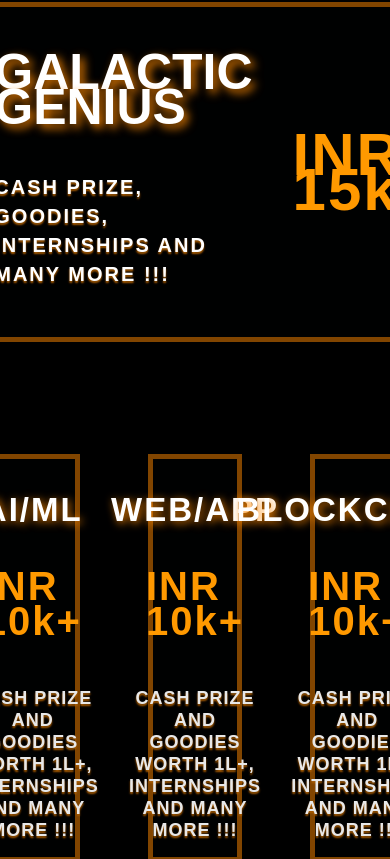
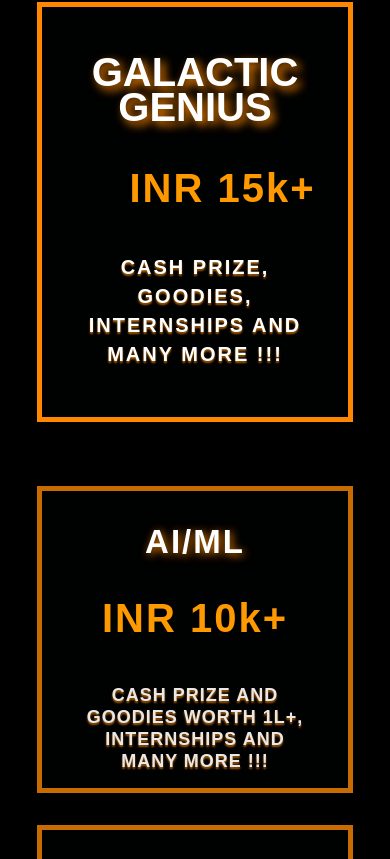
Before and after one commit to CSI-KJSCE/Hackerstellar, a React (Create React App) app: page / in a window 390 px wide. Shown: the part 4185-5044 px from the top of the page. Built offline with nearby package versions, Linux system fonts and the light colour scheme.

Commit message:
feat: Media quries for prize component

```diff
--- /dev/null
+++ b/src/data/prizes/prizes.json
@@ -0,0 +1,17 @@
+[
+    {
+        "domain" : "AI/ML",
+        "prize" : "10",
+        "desc" : "CASH PRIZE AND GOODIES WORTH 1L+, INTERNSHIPS AND MANY MORE !!! "
+    },
+    {
+        "domain" : "WEB/APP",
+        "prize" : "10",
+        "desc" : "CASH PRIZE AND GOODIES WORTH 1L+, INTERNSHIPS AND MANY MORE !!! "
+    },
+    {
+        "domain" : "BLOCKCHAIN",
+        "prize" : "10",
+        "desc" : "CASH PRIZE AND GOODIES WORTH 1L+, INTERNSHIPS AND MANY MORE !!! "
+    }
+]
--- a/src/pages/Prizes.js
+++ b/src/pages/Prizes.js
@@ -1,6 +1,18 @@
 import React, { useState, useEffect } from "react";
 import "./styles/Prizes.css";
+import data from "../data/prizes/prizes.json";
 
+const Prize = (props) => {
+  return (
+    <>
+      <div className="domain_child">
+        <div className="prizes_title_2">{props.domain}</div>
+        <div className="prizes_subtitle">INR {props.prize}k+</div>
+        <div className="prizes_card_content">{props.desc}</div>
+      </div>
+    </>
+  );
+};
 const Prizes = () => {
   return (
     <>
@@ -9,7 +21,7 @@ const Prizes = () => {
           <h1>Prizes</h1>
           <p>
             {" "}
-            <span>&gt;</span> PRICES ACCORDING TO SPECIFIC DOMAINS{" "}
+            <span>&gt;</span> PRIZES ACCORDING TO SPECIFIC DOMAINS{" "}
             <span>&lt;</span>{" "}
           </p>
         </div>
@@ -17,32 +29,23 @@ const Prizes = () => {
           <div className="prizes_galactic_genius">
             <div className="prizes_gg_wrapper">
               <div className="prizes_gg_title">GALACTIC GENIUS </div>
-              <div className="prizes_gg_content">CASH PRIZE, GOODIES, INTERNSHIPS AND MANY MORE !!! </div>
+              <div className="prizes_gg_content">
+                CASH PRIZE, GOODIES, INTERNSHIPS AND MANY MORE !!!{" "}
+              </div>
             </div>
             <div className="prizes_gg_subtitle">INR 15k+</div>
           </div>
           <div className="prizes_domains">
-            <div className="domain_child">
-              <div className="prizes_title_2">AI/ML</div>
-              <div className="prizes_subtitle">INR 10k+</div>
-              <div className="prizes_card_content">
-                CASH PRIZE AND GOODIES WORTH 1L+, INTERNSHIPS AND MANY MORE !!!
-              </div>
-            </div>
-            <div className="domain_child">
-              <div className="prizes_title_2">WEB/APP</div>
-              <div className="prizes_subtitle">INR 10k+</div>
-              <div className="prizes_card_content">
-                CASH PRIZE AND GOODIES WORTH 1L+, INTERNSHIPS AND MANY MORE !!!
-              </div>
-            </div>
-            <div className="domain_child">
-              <div className="prizes_title_2">BLOCKCHAIN</div>
-              <div className="prizes_subtitle">INR 10k+</div>
-              <div className="prizes_card_content">
-                CASH PRIZE AND GOODIES WORTH 1L+, INTERNSHIPS AND MANY MORE !!!
-              </div>
-            </div>
+            {data.map((item) => {
+              return (
+                <Prize
+                  key={item.title}
+                  domain={item.domain}
+                  prize={item.prize}
+                  desc={item.desc}
+                />
+              );
+            })}
           </div>
         </div>
       </div>
--- a/src/pages/styles/Prizes.css
+++ b/src/pages/styles/Prizes.css
@@ -36,16 +36,6 @@
   margin: 0 0.5rem;
 }
 
-/* .prizes_incomplete h1 {
-  font-size: 4rem;
-  color: #efefef;
-  text-align: center;
-  text-transform: uppercase;
-  text-shadow: 0px 5px 12.5px #e56806;
-  margin-top: 12.5vh;
-  animation: my-animation 2s infinite;
-} */
-
 .prizes_main_div {
   display: flex;
   flex-direction: column;
@@ -53,13 +43,14 @@
   margin-top: 3rem;
   justify-content: center;
   align-items: center;
+  width: 100%;
 }
 .prizes_galactic_genius {
   display: flex;
   height: auto;
-  width: 100%;
+  width: 90%;
   background-color: #000101;
-  border: 5px solid #814500;
+  border: 5px solid #ff8800;
 }
 .prizes_gg_wrapper {
   margin: 3rem 2.5rem;
@@ -70,7 +61,7 @@
   font-weight: 800;
   font-size: 50px;
   line-height: 35px;
-  text-shadow: 4px 4px 10px rgba(255, 138, 0, 0.9);
+  text-shadow: 4px 4px 10px rgb(255, 136, 0);
   margin-bottom: 2rem;
 }
 .prizes_gg_content {
@@ -99,9 +90,9 @@
   display: flex;
   align-items: center;
   justify-content: space-evenly;
-  width: 100%;
+  width: 90%;
   height: 100%;
-  margin-top: 5rem;
+  margin-top: 2rem;
   gap: 2rem;
 }
 .domain_child {
@@ -110,9 +101,8 @@
   justify-content: center;
   align-items: center;
   height: auto;
-  width: 24vw;
   background-color: #000101;
-  border: 5px solid #814500;
+  border: 5px solid #c86b00;
 }
 .prizes_title_2 {
   font-style: normal;
@@ -169,4 +159,23 @@
   .prizes_incomplete h1 {
     font-size: 3.25rem;
   }
+  .prizes_domains {
+    flex-direction: column;
+  }
+  .prizes_gg_wrapper{
+    display: flex;
+    flex-direction: column;
+    text-align: center;
+    gap: 3rem;
+  }
+  .prizes_gg_title{
+    font-size: 2.5rem;
+  }
+  .prizes_gg_subtitle{
+    font-size: 2.5rem;
+    position: absolute;
+    right: 55px;
+    top: 330px;
+
+  }
 }
```
